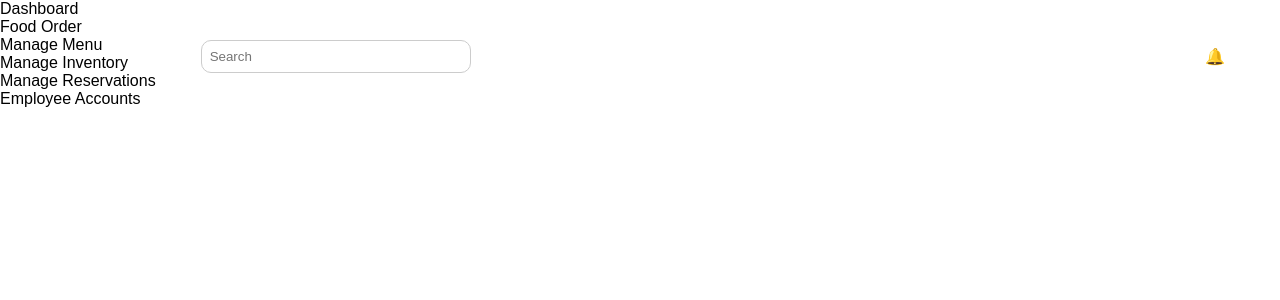
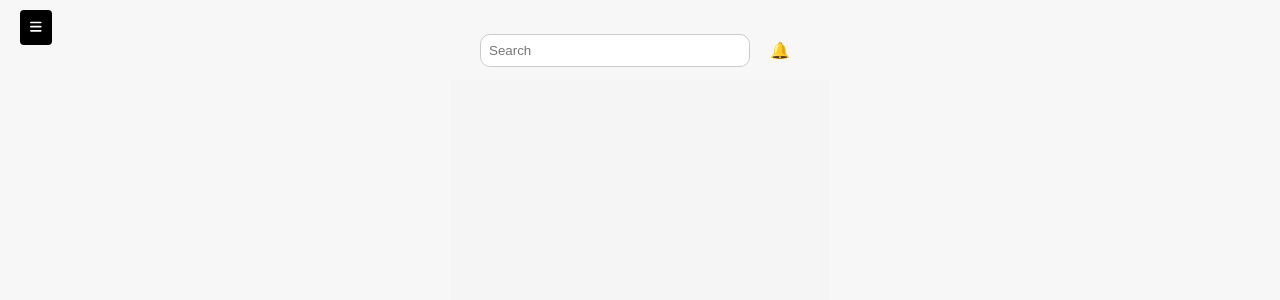
Before and after one commit to Eugenia-Minnah/Pub_Management_System, a React (Create React App) app in the folder frontend/: page /Admin in a window 1280 px wide. Shown: the top 300 px of the page. Built offline with nearby package versions, Linux system fonts and the light colour scheme; a web font is replaced by a local one.

Commit message:
Sidebar styling

```diff
--- a/frontend/package.json
+++ b/frontend/package.json
@@ -5,6 +5,8 @@
   "dependencies": {
     "@emotion/react": "^11.11.4",
     "@emotion/styled": "^11.11.5",
+    "@fortawesome/free-solid-svg-icons": "^6.6.0",
+    "@fortawesome/react-fontawesome": "^0.2.2",
     "@mui/icons-material": "^5.16.4",
     "@mui/material": "^5.16.4",
     "@testing-library/jest-dom": "^5.17.0",
--- a/frontend/src/Admin/Admin.css
+++ b/frontend/src/Admin/Admin.css
@@ -1,31 +1,29 @@
-.app {
+.admin-container {
     display: flex;
-    width: 100vw;
     height: 100vh;
-    box-shadow: 0 4px 15px rgba(0, 0, 0, 0.2);
-    background-color: #fff;
-    overflow: hidden;
 }
 
 .sidebar {
     width: 250px;
-    padding: 20px;
-    box-shadow: 2px 0 5px rgba(0, 0, 0, 0.1);
+    background-color: #e7e7e5;
 }
 
 .main-content {
-    flex: 1;
+    flex-grow: 1;
     display: flex;
     flex-direction: column;
-    height: 100%;
-    overflow: auto;
-    margin: 0;
 }
-.header{
-    padding: 15px;
+
+.header {
+    height: 60px;
+    color: white;
+    display: flex;
+    align-items: center;
+    padding: 0 20px;
 }
+
 .content {
-    flex: 1;
-    width: 100%;
-    padding: 0;
+    flex-grow: 1;
+    padding: 20px;
+    background-color: #f5f5f5;
 }
--- a/frontend/src/Admin/Admin.js
+++ b/frontend/src/Admin/Admin.js
@@ -7,14 +7,14 @@ export const Admin = () => {
   const [activeComponent, setActiveComponent] = useState(null);
 
   return (
-    <div className="app">
+    <div className="admin-container">
       <SideBar setActiveComponent={setActiveComponent} className="sidebar"/>
-      <main className="main-content">
+      <div className="main-content">
         <Header className="header"/>
         <div className="content">
           {activeComponent}
         </div>
-      </main>
+      </div>
     </div>
   );
 };
--- a/frontend/src/App.js
+++ b/frontend/src/App.js
@@ -2,9 +2,6 @@ import './App.css';
 import { Login } from './Pages/Login';
 import { Signup } from './Pages/Signup';
 import { Admin } from './Admin/Admin'
-import Dashboard from './Pages/Dashboard';
-import { Inventory } from './Pages/Inventory';
-import { EmployeeAccounts } from './Pages/EmployeeAccounts';
 import { BrowserRouter, Route, Routes } from 'react-router-dom';
 import { UserProvider } from './components/UserContext';
 
@@ -16,9 +13,6 @@ function App() {
         <Routes>
           <Route path="/" element={<Login />} />
           <Route path="/Login" element={<Login />} />
-          <Route path="/Dashboard" element={<Dashboard />} />
-          <Route path="/EmployeeAccounts" element={<EmployeeAccounts />} />
-          <Route path="/Inventory" element={<Inventory />} />
           <Route path="/Signup" element={<Signup />} />
           <Route path="/Admin" element={<Admin/>} />
         </Routes>
--- a/frontend/src/Styles/Login.css
+++ b/frontend/src/Styles/Login.css
@@ -73,9 +73,14 @@
     margin: 5px 0 20px;
     color: #4d4444;
 }
+.remember-forgot label {
+    display: flex;
+    align-items: center;
+}
+
 
 .remember-forgot label input {
-    margin-right: 4px;
+    display:flex;
 }
 
 .remember-forgot a:hover {
--- a/frontend/src/Styles/SideBar.css
+++ b/frontend/src/Styles/SideBar.css
@@ -1,5 +1,71 @@
+
 .sidebar {
+    list-style-type: none;
+    padding: 0;
+    margin: 0;
     width: 250px;
-    background-color: #f4f4f4;
+    background-color: #f5f6f7;
+    height: 100vh;
+    position: fixed;
+    top: 0;
+    left: -250px;
+    transition: left 0.3s ease;
+    display: flex;
+    flex-direction: column;
+}
+
+.sidebar.open {
+    left: 0;
+}
+
+li {
+    color: black;
     padding: 20px;
+    text-align: center;
+    text-transform: uppercase;
+    cursor: pointer;
+    transition: background-color 0.3s ease;
 }
+
+li:hover {
+    background-color: #b9bdc0;
+}
+
+li.active {
+    background-color: grey;
+}
+
+.toggle-button {
+    position: fixed;
+    top: 10px;
+    left: 20px;
+    background-color: black;
+    border: none;
+    color: white;
+    padding: 10px;
+    cursor: pointer;
+    z-index: 1000;
+}
+
+.toggle-button:hover {
+    background-color: grey;
+}
+
+.back-button {
+    background-color: rgb(67, 68, 70);
+}
+
+.back-button:hover {
+    background-color: #b9bdc0;
+}
+
+@media (max-width: 768px) {
+    .sidebar {
+    width: 200px;
+    left: -200px;
+    }
+
+    li {
+    padding: 15px;
+    }
+}
--- a/frontend/src/components/SideBar.jsx
+++ b/frontend/src/components/SideBar.jsx
@@ -1,23 +1,48 @@
-import React from 'react'
-import '../Styles/SideBar.css'
+import React, { useState } from 'react';
+import '../Styles/SideBar.css';
 import Dashboard from '../Pages/Dashboard';
-import { Order } from '../Pages/Order'
-import {ManageMenu} from '../Pages/ManageMenu'
-import {Inventory} from '../Pages/Inventory'
-import {Reservations} from '../Pages/Reservations'
-import {EmployeeAccounts} from '../Pages/EmployeeAccounts'
+import { Order } from '../Pages/Order';
+import { ManageMenu } from '../Pages/ManageMenu';
+import { Inventory } from '../Pages/Inventory';
+import { Reservations } from '../Pages/Reservations';
+import { EmployeeAccounts } from '../Pages/EmployeeAccounts';
+import { FontAwesomeIcon } from '@fortawesome/react-fontawesome';
+import { faBars, faArrowLeft } from '@fortawesome/free-solid-svg-icons';
 
 const SideBar = ({ setActiveComponent }) => {
+  const [activeItem, setActiveItem] = useState('Dashboard');
+  const [isSidebarOpen, setIsSidebarOpen] = useState(false);
+
+  const handleItemClick = (component, itemName) => {
+    setActiveComponent(component);
+    setActiveItem(itemName);
+    setIsSidebarOpen(false);
+  };
+
+  const toggleSidebar = () => {
+    setIsSidebarOpen(!isSidebarOpen);
+  };
+
   return (
+    <>
+      <button className="toggle-button" onClick={toggleSidebar}>
+        <FontAwesomeIcon icon={faBars} />
+      </button>
+      <div className={`sidebar ${isSidebarOpen ? 'open' : ''}`}>
         <ul>
-          <li className="menu-item" onClick={() => setActiveComponent(<Dashboard />)}>Dashboard</li>
-          <li className="menu-item" onClick={() => setActiveComponent(<Order />)}>Food Order</li>
-          <li className="menu-item" onClick={() => setActiveComponent(<ManageMenu />)}>Manage Menu</li>
-          <li className="menu-item" onClick={() => setActiveComponent(<Inventory />)}>Manage Inventory</li>
-          <li className="menu-item" onClick={() => setActiveComponent(<Reservations />)}>Manage Reservations</li>
-          <li className="menu-item" onClick={() => setActiveComponent(<EmployeeAccounts />)}>Employee Accounts</li>
+          <li className="menu-item back-button" onClick={() => setActiveComponent(<Dashboard />)}>
+            <FontAwesomeIcon icon={faArrowLeft} /> Back
+          </li>
+          <li className={`menu-item ${activeItem === 'Dashboard' ? 'active' : ''}`} onClick={() => handleItemClick(<Dashboard />, 'Dashboard')}>Dashboard</li>
+          <li className={`menu-item ${activeItem === 'Order' ? 'active' : ''}`} onClick={() => handleItemClick(<Order />, 'Order')}>Food Order</li>
+          <li className={`menu-item ${activeItem === 'ManageMenu' ? 'active' : ''}`} onClick={() => handleItemClick(<ManageMenu />, 'ManageMenu')}>Manage Menu</li>
+          <li className={`menu-item ${activeItem === 'Inventory' ? 'active' : ''}`} onClick={() => handleItemClick(<Inventory />, 'Inventory')}>Manage Inventory</li>
+          <li className={`menu-item ${activeItem === 'Reservations' ? 'active' : ''}`} onClick={() => handleItemClick(<Reservations />, 'Reservations')}>Manage Reservations</li>
+          <li className={`menu-item ${activeItem === 'EmployeeAccounts' ? 'active' : ''}`} onClick={() => handleItemClick(<EmployeeAccounts />, 'EmployeeAccounts')}>Employee Accounts</li>
         </ul>
+      </div>
+    </>
   );
 };
 
-export default SideBar;
+export default SideBar;
```
Also changed, not shown: 1 other file (tests, documents, lock files or other folders).
